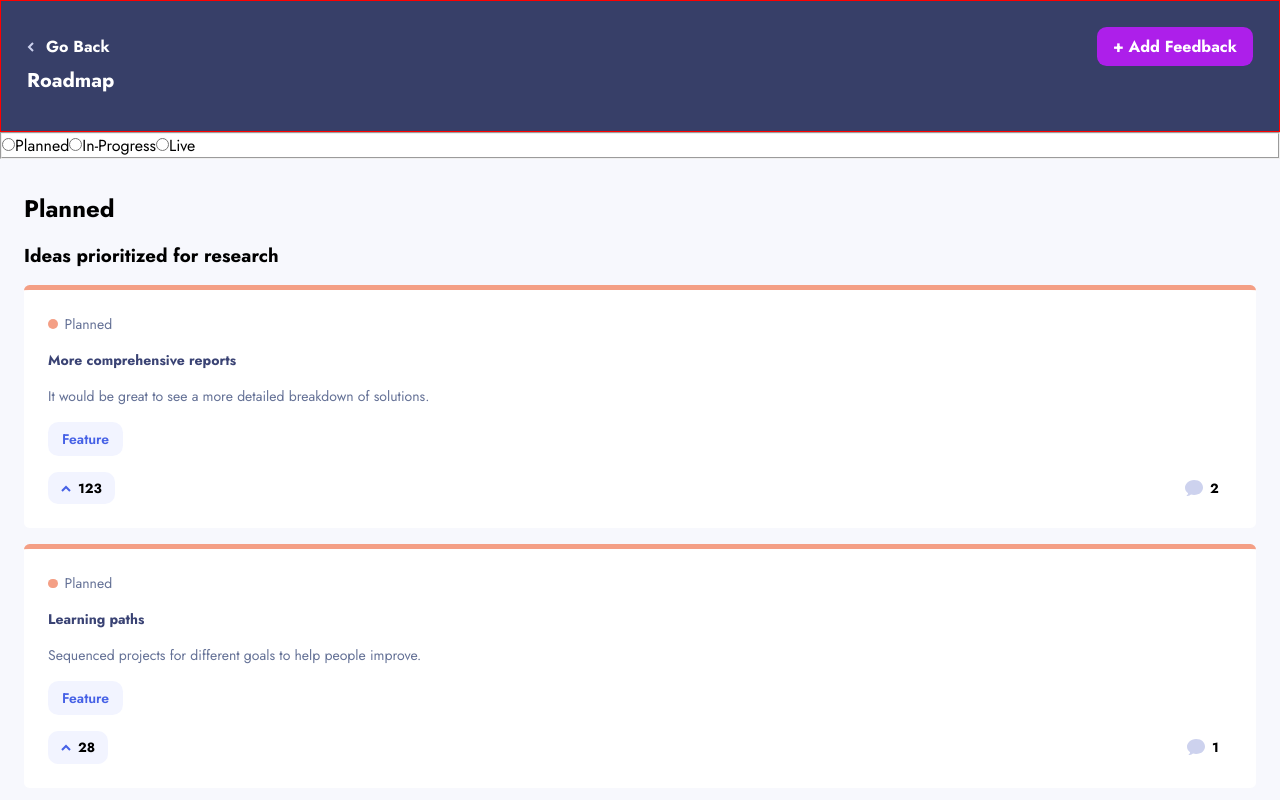
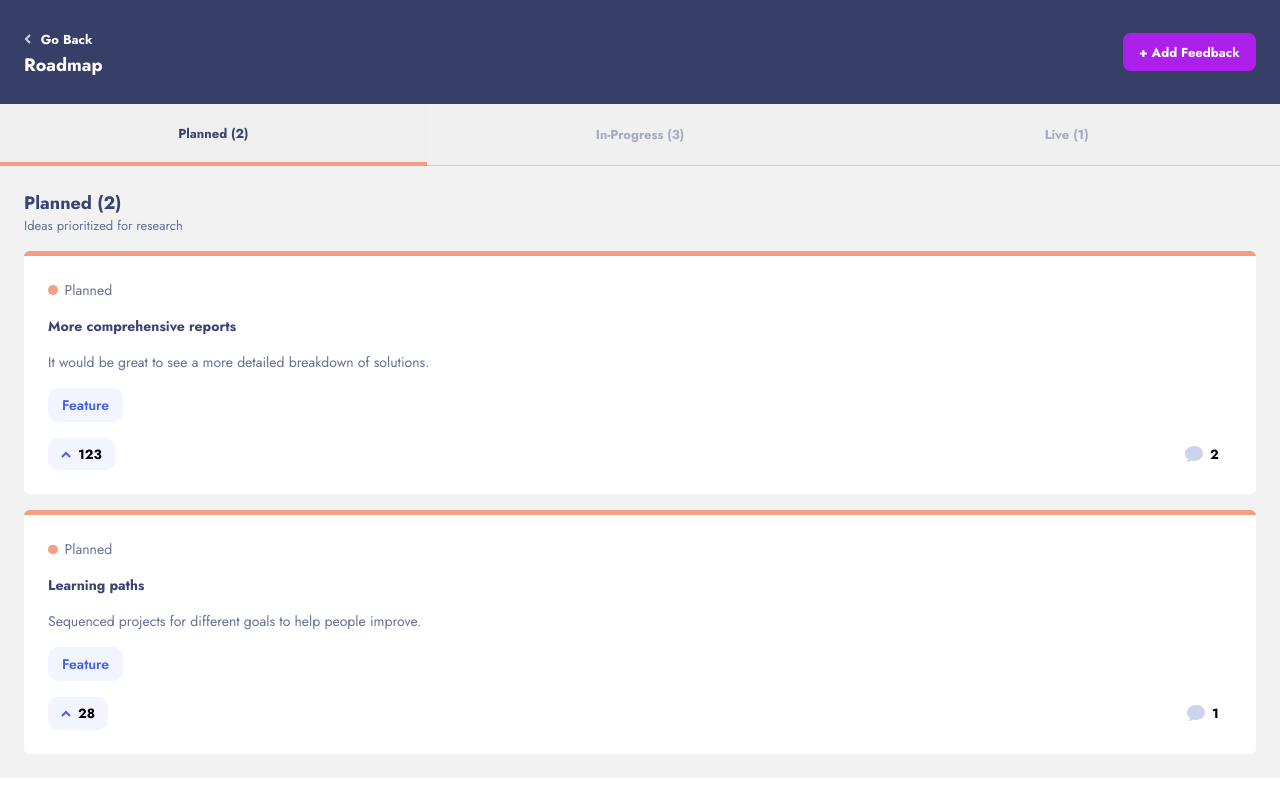
Before and after one commit to ReversalGM/product-feedback-app, a React (Vite) app: page /roadmap in a window 1280 px wide. Shown: the top 800 px of the page. Built offline with nearby package versions, Linux system fonts and the light colour scheme.

Commit message:
finish roadmap

```diff
--- a/src/components-pages/Roadmap/Roadmap.css
+++ b/src/components-pages/Roadmap/Roadmap.css
@@ -6,48 +6,66 @@
   grid-template-rows: 1fr 1fr;
   grid-template-areas: "go-back add-feedback" "title add-feedback";
   justify-items: start;
-
-  border: 1px solid red;
-  padding: 1.625rem;
+  padding: 1.625rem 1.5rem;
 }
 
 .Roadmap__header__btn--go-back {
   grid-area: go-back;
   color: var(--primary-white);
   border-radius: 0.6em;
-  text-decoration: none;
+  font-size: 0.8125rem;
   font-weight: 700;
   background-color: transparent;
   gap: 0.75em;
-  margin-left: -1em;
+  padding: 0;
 }
-
 
 .Roadmap__header__btn--go-back>.btn__icon {
   /* filter sets left arrow color to #CDD2EE */
   filter: brightness(0) saturate(100%) invert(87%) sepia(6%) saturate(906%) hue-rotate(195deg) brightness(96%) contrast(94%);
 }
 
-
-
 .Roadmap__header__btn--add-feedback {
+  grid-area: add-feedback;
   color: var(--primary-white);
   border-radius: 0.6em;
-  text-decoration: none;
   font-style: normal;
   font-weight: 700;
+  font-size: 0.8125rem;
   background-color: var(--primary-purple);
   justify-self: end;
+  align-self: center;
 }
 
 .Roadmap__title {
-  font-size: 1.25rem;
+  font-size: 1.125rem;
 }
 
+.Roadmap__main {
+  background-color: var(--background-white);
+}
+
+.Roadmap__container {
+  padding: 1.5rem 1.5rem;
+}
 .Roadmap__column {
   display: flex;
   flex-direction: column;
   gap: 1rem;
-  padding: 2rem 1.5rem;
-  background-color: var(--secondary-white);
 }
+
+.Roadmap__column__title__container {
+  margin-bottom: 1rem;
+}
+
+.Roadmap__column__title {
+  font-size: 1.125rem;
+  font-weight: 700;
+  color: var(--secondary-dark-blue);
+}
+
+.Roadmap__column__subtitle {
+  font-size: 0.8125rem;
+  font-weight: 400;
+  color: var(--secondary-grayish-blue);
+}
--- a/src/components-pages/Roadmap/Roadmap.jsx
+++ b/src/components-pages/Roadmap/Roadmap.jsx
@@ -2,8 +2,10 @@ import "./Roadmap.css"
 import { Button } from "../../components/Button/Button"
 import { FeedbackCard } from "../FeedbackCard/FeedbackCard"
 import data from "/src/assets/data.json"
-import { useMemo } from "react"
+import { useMemo, useState } from "react"
 import { Link } from "react-router-dom"
+import { RoadmapTabs } from "./RoadmapTabs/RoadmapTabs"
+
 export function Roadmap() {
   const plannedList = useMemo(() => {
     return data.productRequests.filter((elem) => {
@@ -21,6 +23,33 @@ export function Roadmap() {
       return elem.status === "live"
     })
   }, [data])
+
+  const tabData = [
+    {
+      name: "Planned",
+      data: plannedList,
+      description: "Ideas prioritized for research",
+      cardClass: "feedback-card--orange",
+      tabClass: "Tab--orange",
+    },
+    {
+      name: "In-Progress",
+      data: inprogressList,
+      description: "Currently being developed",
+      cardClass: "feedback-card--purple",
+      tabClass: "Tab--purple",
+    },
+    {
+      name: "Live",
+      data: liveList,
+      description: "Released features",
+      cardClass: "feedback-card--blue",
+      tabClass: "Tab--blue",
+    },
+  ]
+
+  const [selectedTab, setSelectedTab] = useState(tabData[0])
+
   return (
     <>
       <header className="Roadmap__header">
@@ -42,41 +71,26 @@ export function Roadmap() {
         </Button>
         <h1 className="Roadmap__title">Roadmap</h1>
       </header>
-      <main className="Roadmap__container">
-        <fieldset className="Roadmap__column-selector">
-          <input type="radio" id="planned" name="roadmap-select" />
-          <label htmlFor="planned">Planned</label>
-          <input type="radio" id="in-progress" name="roadmap-select" />
-          <label htmlFor="in-progress">In-Progress</label>
-          <input type="radio" id="live" name="roadmap-select" />
-          <label htmlFor="live">Live</label>
-        </fieldset>
+      <main className="Roadmap__main">
+        <RoadmapTabs {...{ tabData, selectedTab, setSelectedTab }} />
         <div className="Roadmap__container">
-          <div className="Roadmap__column Roadmap__column--planned">
-            <h2 className="Roadmap__column__title">Planned</h2>
+          <div className="Roadmap__column__title__container">
+            <h2 className="Roadmap__column__title">{`${selectedTab.name}  (${selectedTab.data.length})`}</h2>
             <h3 className="Roadmap__column__subtitle">
-              Ideas prioritized for research
+              {selectedTab.description}
             </h3>
-            {plannedList.map((elem) => {
+          </div>
+          <div className="Roadmap__column">
+            {selectedTab.data.map((elem) => {
               return (
                 <FeedbackCard
-                  className={"feedback-card--orange"}
+                  className={selectedTab.cardClass}
                   key={elem.id}
                   {...elem}
                 />
               )
             })}
           </div>
-          <div className="Roadmap__column Roadmap__column--in-progress">
-            <h2 className="Roadmap__column__title">In-Progress</h2>
-            <h3 className="Roadmap__column__subtitle">
-              Currently being developed
-            </h3>
-          </div>
-          <div className="Roadmap__column Roadmap__column--live">
-            <h2 className="Roadmap__column__title">Live</h2>
-            <h3 className="Roadmap__column__subtitle">Released features</h3>
-          </div>
         </div>
       </main>
     </>
--- /dev/null
+++ b/src/components-pages/Roadmap/RoadmapTabs/RoadmapTabs.css
@@ -0,0 +1,35 @@
+.TabList {
+    display: grid;
+    grid-template-columns: 1fr 1fr 1fr;
+}
+
+.Tab {
+    border: none;
+    outline: none;
+    padding: 1.5em 1em;
+    width: 100%;
+    height: 100%;
+    border-bottom: 1px solid var(--secondary-gray);
+    font-size: 0.8125rem;
+    font-weight: 700;
+    color: var(--secondary-dark-blue);
+    opacity: 0.4;
+}
+
+.Tab--blue {
+    --selected-color: var(--background-light-blue);
+}
+
+.Tab--purple {
+    --selected-color: var(--primary-purple);
+}
+
+.Tab--orange {
+    --selected-color: var(--background-orange);
+}
+
+.Tab--selected {
+    border-bottom: 4.5px solid var(--selected-color);
+    color: var(--secondary-dark-blue);
+    opacity: 1;
+}
--- /dev/null
+++ b/src/components-pages/Roadmap/RoadmapTabs/RoadmapTabs.jsx
@@ -0,0 +1,26 @@
+import "./RoadmapTabs.css"
+import { FeedbackCard } from "../../FeedbackCard/FeedbackCard"
+import { Button } from "../../../components/Button/Button"
+
+export function RoadmapTabs({ tabData, selectedTab, setSelectedTab }) {
+  return (
+    <>
+      <nav>
+        <ul className="TabList">
+          {tabData.map((elem) => {
+            return (
+              <li key={elem.name}>
+                <button
+                  className={`Tab ${
+                    selectedTab.name === elem.name ? "Tab--selected" : ""
+                  } ${elem.tabClass}`}
+                  onClick={() => setSelectedTab(elem)}
+                >{`${elem.name}  (${elem.data.length})`}</button>
+              </li>
+            )
+          })}
+        </ul>
+      </nav>
+    </>
+  )
+}
--- a/src/components/Button/Button.css
+++ b/src/components/Button/Button.css
@@ -1,11 +1,12 @@
 .btn {
   border: none;
   outline: none;
+  text-decoration: none;
   display: flex;
   justify-content: center;
   align-items: center;
   gap: 0.5em;
-  padding: 0.5em 1em;
+  padding: 0.75em 1.25em;
   border-radius: 0.75em;
   cursor: pointer;
 }
--- a/src/index.css
+++ b/src/index.css
@@ -25,10 +25,12 @@ html {
   --secondary-white: #f7f8fd;
   --secondary-dark-blue: #3a4374;
   --secondary-grayish-blue: #647196;
+  --secondary-gray: #8C92B3;
 
   /* Background Colors */
   --background-orange: #f49f85;
   --background-light-blue: #62bcfa;
+  --background-white: #f2f2f2;
 
   /* Fonts */
   --primary-font: "Jost";
```
